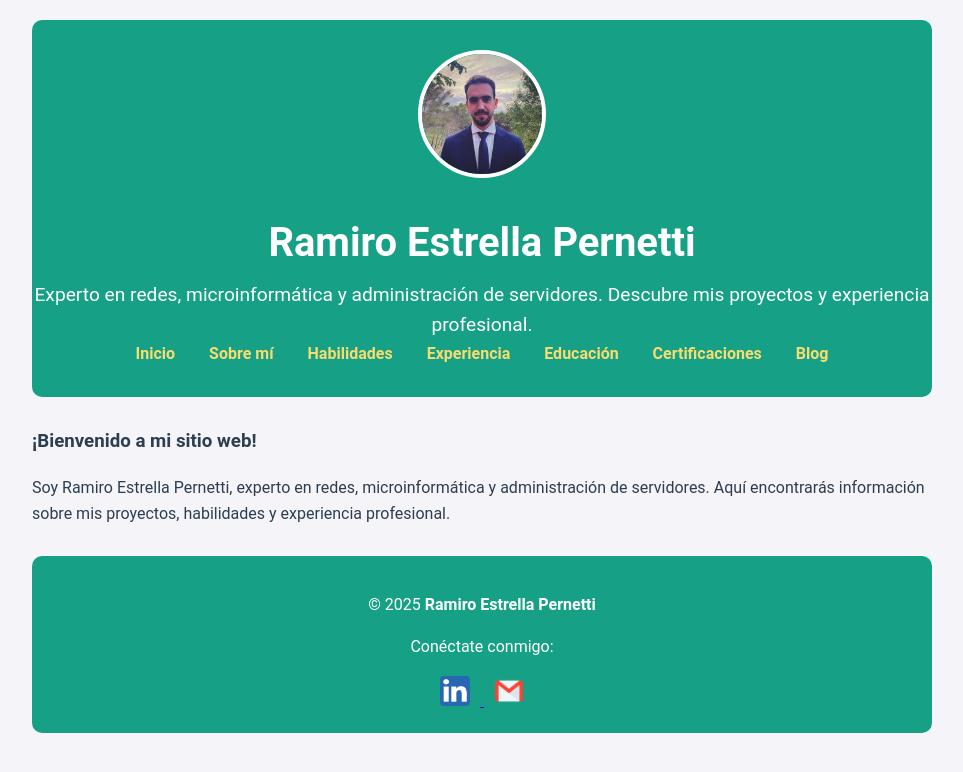
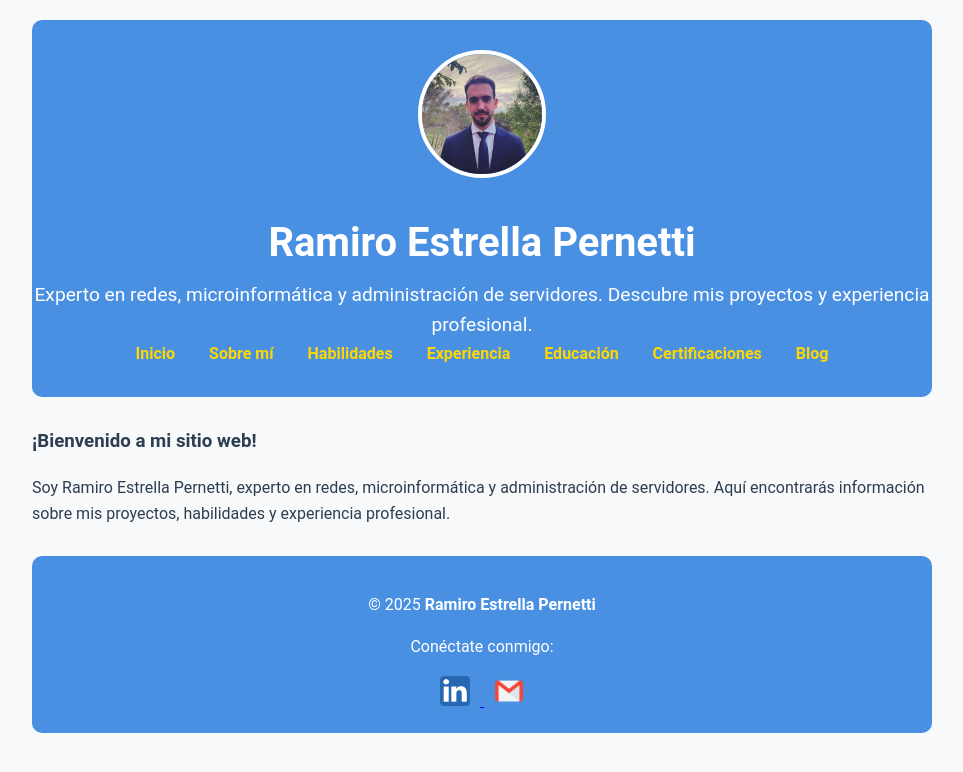
Before and after one commit to proxmy/ramiro_estrella_pernetti, a Jekyll site: the page built from index.md, in a window 1280 px wide. Shown: the top 772 px of the page, without its empty margins (158-1121 px from the left). Built offline with Jekyll 4.4.1, drawn with Linux system fonts in a browser that asks for light colours.

Commit message:
Update styles.css

```diff
--- a/assets/css/styles.css
+++ b/assets/css/styles.css
@@ -1,8 +1,8 @@
 /* General Styles */
 body {
   font-family: 'Roboto', sans-serif;
-  color: #2C3E50; /* Texto en gris oscuro */
-  background-color: #F4F4F9; /* Fondo en gris claro */
+  color: #2C3E50; /* Gris oscuro */
+  background-color: #F8F9FA; /* Blanco suave */
   line-height: 1.6;
   margin: 0 auto;
   max-width: 900px;
@@ -12,7 +12,7 @@ body {
 /* Header */
 header {
   text-align: center;
-  background-color: #16A085; /* Verde oscuro */
+  background-color: #4A90E2; /* Azul moderno */
   color: white;
   padding: 30px 0;
   border-radius: 10px;
@@ -40,7 +40,7 @@ header p {
 
 header nav a {
   margin: 0 15px;
-  color: #F7DC6F; /* Amarillo */
+  color: #FFD700; /* Dorado */
   text-decoration: none;
   font-weight: bold;
 }
@@ -54,7 +54,7 @@ footer {
   text-align: center;
   margin-top: 30px;
   padding: 20px;
-  background-color: #16A085; /* Verde oscuro */
+  background-color: #4A90E2; /* Azul moderno */
   color: white;
   border-radius: 10px;
 }
```
